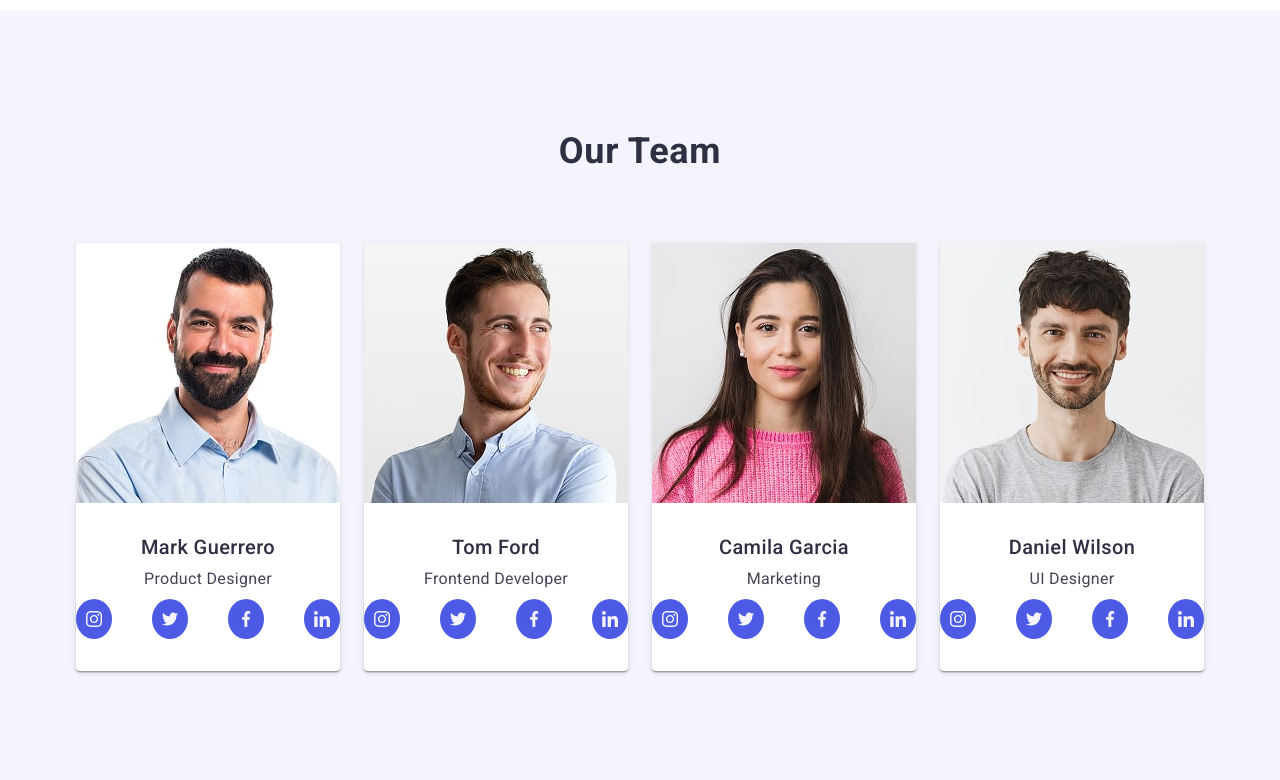
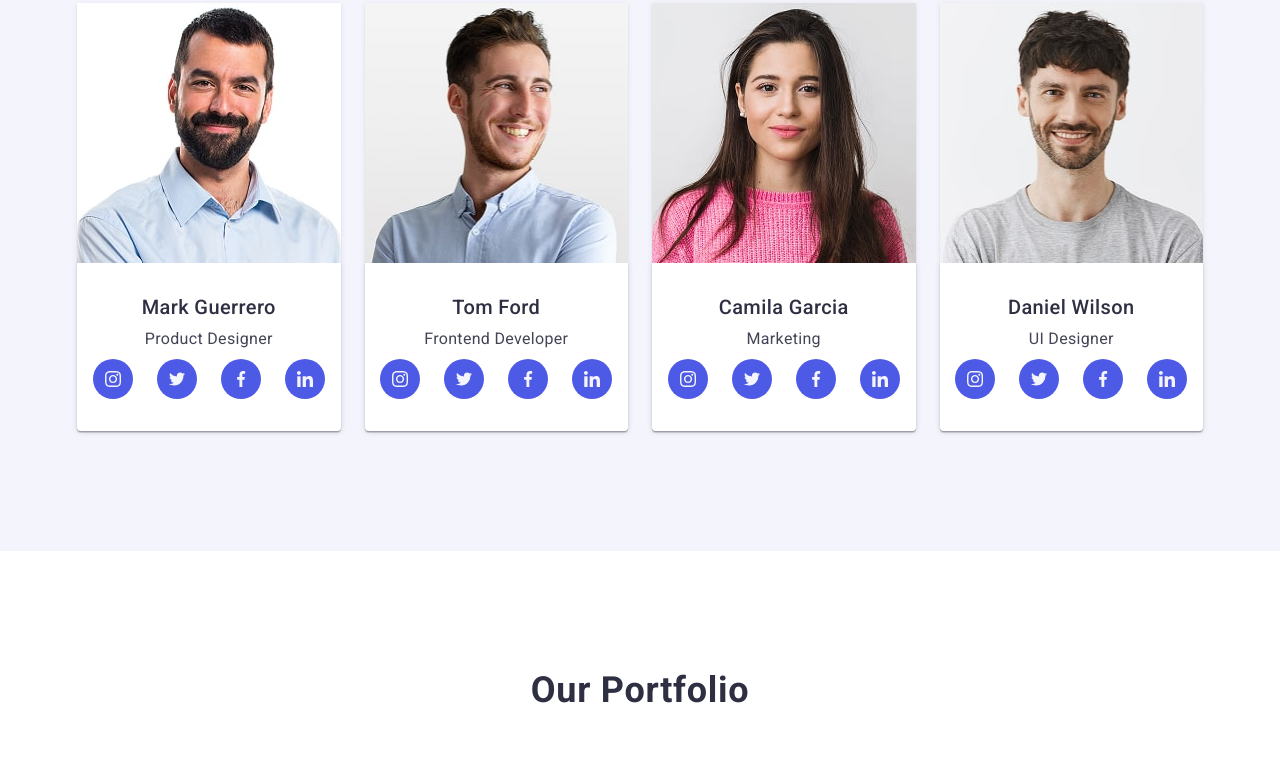
Before and after one commit to ku-anna/goit-markup-hw-06, a plain HTML site: page index.html in a window 1280 px wide. Shown: the part 1080-1860 px from the top of the page. Drawn offline with nearby package versions, Linux system fonts and the light colour scheme.

Commit message:
hw-6 fixed social links in team

```diff
--- a/css/styles.css
+++ b/css/styles.css
@@ -735,7 +735,6 @@ input[type="checkbox"]:checked + .checkbox-label .checkbox-span {
     line-height: 1.5;
     letter-spacing: 0.02em;
     color: #434455;
-    padding: 120px 0;
 }
 .princ-li{
     width: calc((100% - 72px)/4);
@@ -793,9 +792,11 @@ input[type="checkbox"]:checked + .checkbox-label .checkbox-span {
     color: #434455;
     margin-bottom: 8px;
 }
-.social-links {
+.social-links-team {
     display:flex;
-    gap: 40px;
+    justify-content: space-evenly;
+    justify-content: center;
+    gap: 24px;
 }
 .social-li {
     width: 40px;
--- a/index.html
+++ b/index.html
@@ -201,7 +201,7 @@
               <div class="card-info">
                 <h3 class="team-name">Mark Guerrero</h3>
                 <p class="small-text">Product Designer</p>
-                <ul class="social-links">
+                <ul class="social-links-team">
                   <li class="social-li">
                     <a href="" class="icon-link">
                       <svg class="social-icon-team" width="16" height="16">
@@ -246,7 +246,7 @@
               <div class="card-info">
                 <h3 class="team-name">Tom Ford</h3>
                 <p class="small-text">Frontend Developer</p>
-                <ul class="social-links">
+                <ul class="social-links-team">
                   <li class="social-li">
                     <a href="" class="icon-link">
                       <svg class="icon" width="16" height="16">
@@ -292,7 +292,7 @@
                 <h3 class="team-name">Camila Garcia</h3>
                 <p class="small-text">Marketing</p>
 
-                <ul class="social-links">
+                <ul class="social-links-team">
                   <li class="social-li">
                     <a href="" class="icon-link">
                       <svg class="icon" width="16" height="16">
@@ -337,7 +337,7 @@
               <div class="card-info">
                 <h3 class="team-name">Daniel Wilson</h3>
                 <p class="small-text">UI Designer</p>
-                <ul class="social-links">
+                <ul class="social-links-team">
                   <li class="social-li">
                     <a href="" class="icon-link">
                       <svg class="icon" width="16" height="16">
```
